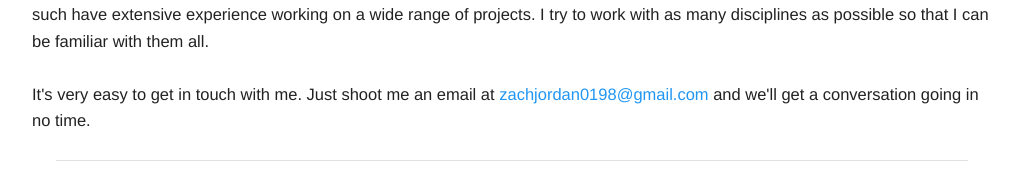
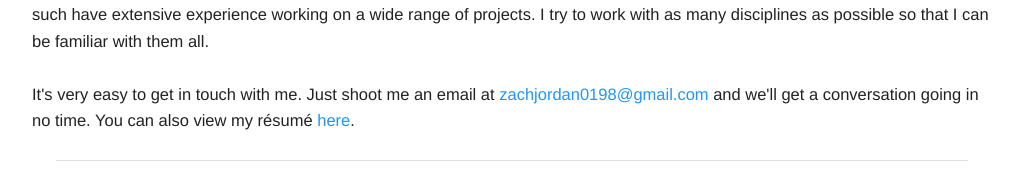
Before and after one commit to ZacharyJordan/ZacharyJordan.github.io, a plain HTML site: page index.html in a window 1280 px wide. Shown: the part 186-379 px from the top of the page, without its empty margins (128-1147 px from the left). Drawn offline with Linux system fonts and the light colour scheme.

Commit message:
Update 1.1.4
Update 1.1.4
-Added resume

```diff
--- a/index.html
+++ b/index.html
@@ -39,7 +39,7 @@
 
                     <br />
                     <br />
-                        It's very easy to get in touch with me. Just shoot me an email at <a href="mailto:zachjordan0198@gmail.com?Subject=Hello!" target="_top" class = "link">zachjordan0198@gmail.com</a> and we'll get a conversation going in no time.
+                        It's very easy to get in touch with me. Just shoot me an email at <a href="mailto:zachjordan0198@gmail.com?Subject=Hello!" target="_top" class = "link">zachjordan0198@gmail.com</a> and we'll get a conversation going in no time. You can also view my r&eacute;sum&eacute; <a class = "link" href = "Zach's%20Resume.pdf" target="_blank" download="ZacharyResume">here</a>.
                     </div>
 
 
```
Also changed, not shown: 1 other file.
